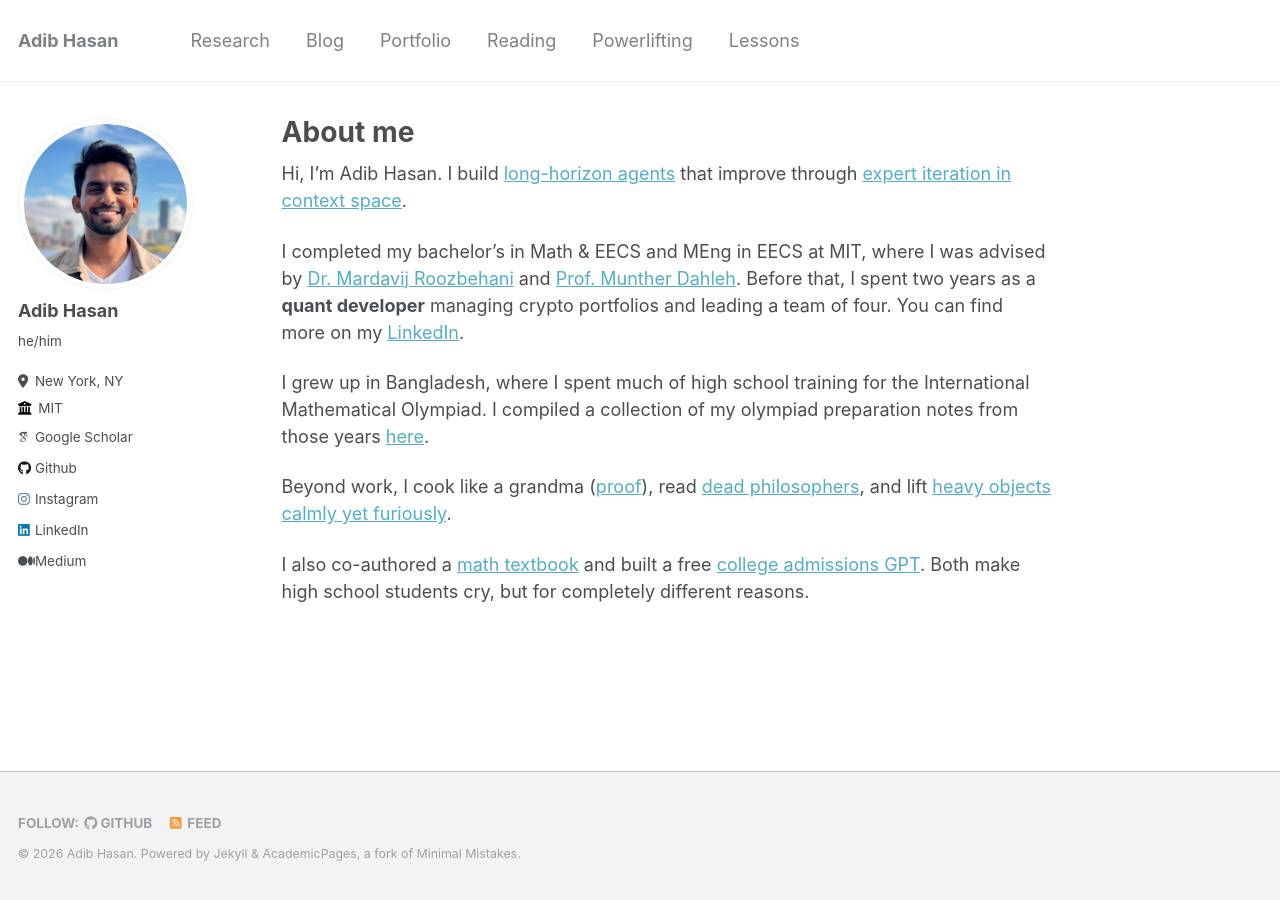
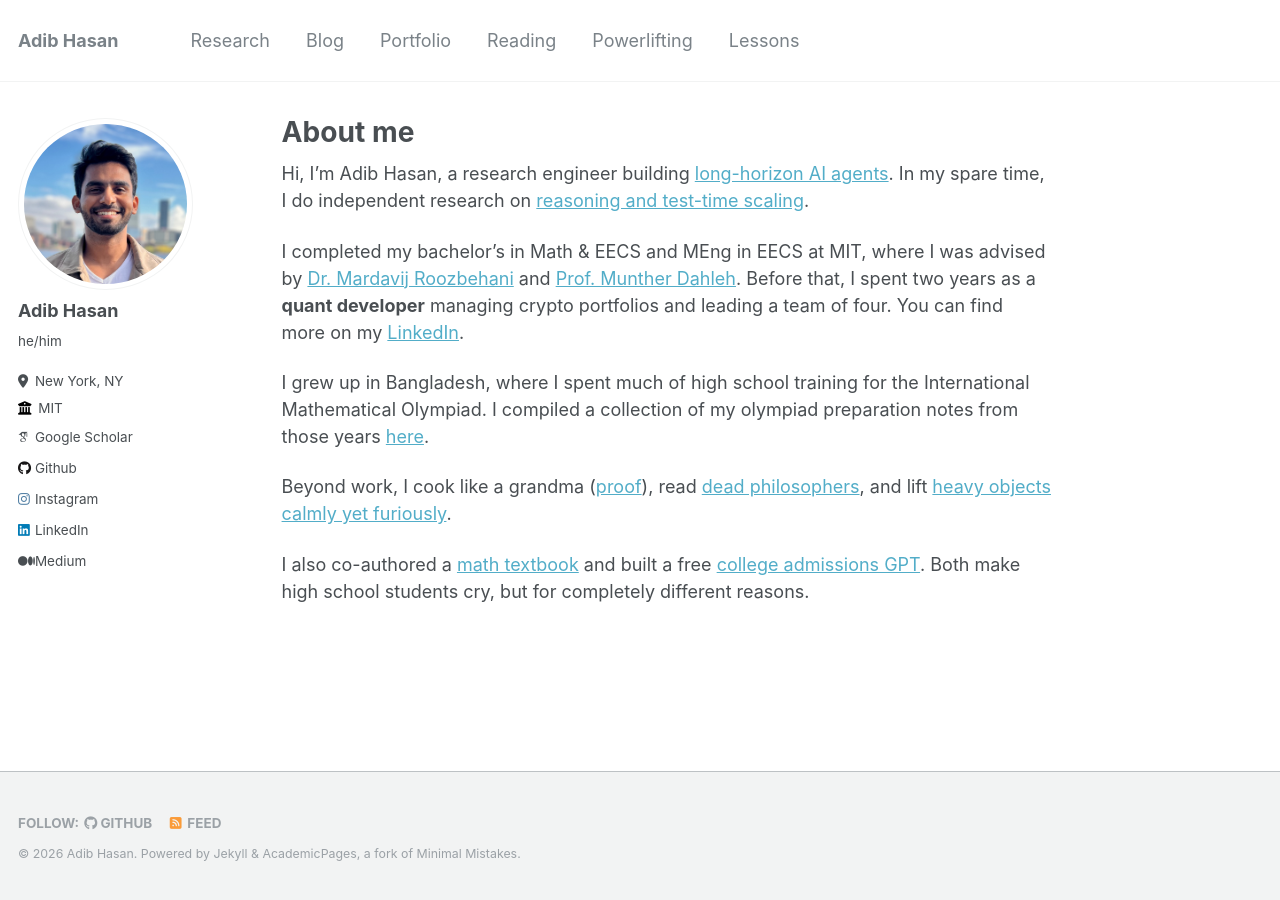
Before and after one commit to Neehan/neehan.github.io, a Jekyll site: the page built from _pages/about.md, in a window 1280 px wide. Built offline with Jekyll 4.4.1, drawn with Linux system fonts in a browser that asks for light colours; some web fonts are replaced.

Commit message:
Clarify research engineer bio and research approach

```diff
--- a/_pages/about.md
+++ b/_pages/about.md
@@ -8,7 +8,7 @@ redirect_from:
   - /about.html
 ---
 
-Hi, I'm Adib Hasan. I build [long-horizon agents](https://github.com/SignalPilot-Labs/AutoFyn) that improve through [expert iteration in context space](/research/).
+Hi, I'm Adib Hasan, a research engineer building [long-horizon AI agents](https://github.com/SignalPilot-Labs/AutoFyn). In my spare time, I do independent research on [reasoning and test-time scaling](/research/).
 
 I completed my bachelor's in Math & EECS and MEng in EECS at MIT, where I was advised by [Dr. Mardavij Roozbehani](https://idss.mit.edu/staff/mardavij-roozbehani/) and [Prof. Munther Dahleh](https://idss.mit.edu/staff/munther-dahleh/). Before that, I spent two years as a **quant developer** managing crypto portfolios and leading a team of four. You can find more on my [LinkedIn](https://linkedin.com/in/adib-hasan).
 
```
Also changed, not shown: _pages/research.md (+1 -1 lines).
